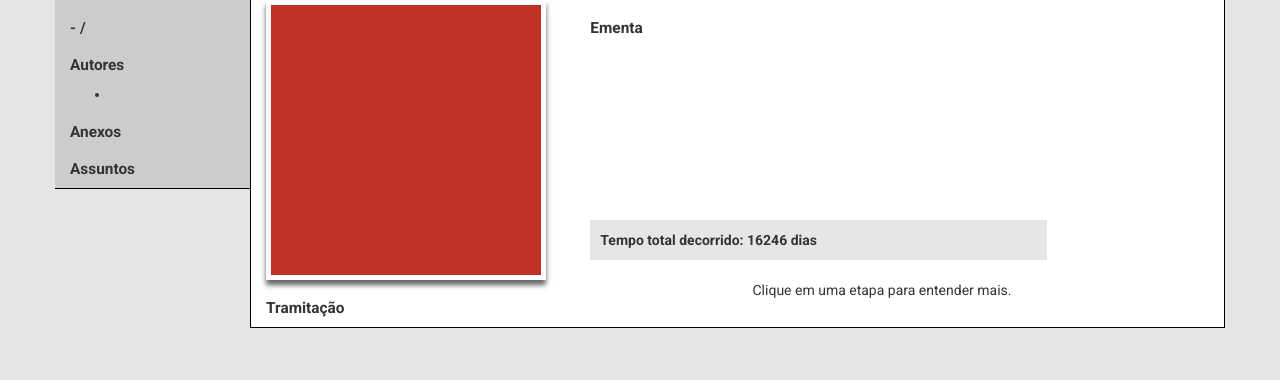
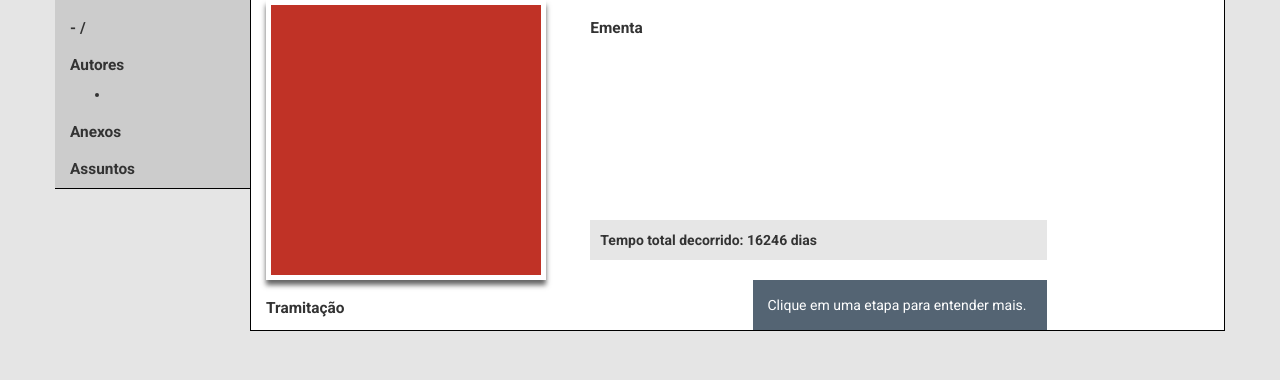
Before and after one commit to monitorlegislativo/hackday, a Flask app: template server/templates/legis.html in a window 1280 px wide. Shown: the part 128-508 px from the top of the page. Run offline with Flask 2, Linux system fonts and the light colour scheme; the template is opened without the code that fills it, so the values that code supplies are empty; some libraries are stand-ins or nearby versions.

Commit message:
css fixes para explicacao

```diff
--- a/server/static/css/main.css
+++ b/server/static/css/main.css
@@ -68,6 +68,10 @@
     vertical-align:middle;
 }
 
+#legis .tramitacao a {
+	color:#7f7f7f;
+}
+
 #legis .ementa {
 	height:200px;
 }
@@ -83,15 +87,23 @@
 	float:rightt s;
 }
 #legis .status.card {
-	background-color: #c03226;
 	width:280px;
 	height:280px;
 	color:#FFF;
 	font-weight: bold;
-
+	background-color: #c03226;
 }
 #legis .tramitacao .card {
 	float:left;
+	background-color: #e6e6e6;
+}
+
+#legis .explicacao {
+	color:#FFF;
+	background-color: #546473;
+	width:100%;
+	padding:15px;
+	text-align: justify;
 }
 
 #legis .explicacao .explica {
--- a/server/templates/legis.html
+++ b/server/templates/legis.html
@@ -101,7 +101,8 @@
 						Clique em uma etapa para entender mais.
 						</div>
 						<div class="explica" id="T-SGP22">
-						A Equipe de Controle do Processo Legislativo é parte integrante das Secretarias de Apoio ao Legislativo e é aqui que se da o inicio no processo de tramitação de Projeto de Lei dentro da casa legislativa quando protocola, indexa e autua as proposituras, dando-lhes o devido encaminhamento . Após esta fase primordial onde um texto vira Projeto de Lei (PL),  deve acompanhar e registrar todas as etapas de andamento das proposituras, cuidando para que observem-se os prazos legais.
+						<b>SGP22 - Equipe de Controle do Processo Legislativo</b>
+						<p>A Equipe de Controle do Processo Legislativo é parte integrante das Secretarias de Apoio ao Legislativo e é aqui que se da o inicio no processo de tramitação de Projeto de Lei dentro da casa legislativa quando protocola, indexa e autua as proposituras, dando-lhes o devido encaminhamento . Após esta fase primordial onde um texto vira Projeto de Lei (PL),  deve acompanhar e registrar todas as etapas de andamento das proposituras, cuidando para que observem-se os prazos legais.</p>
 						</div>
 						</div>
 					</div>
```
